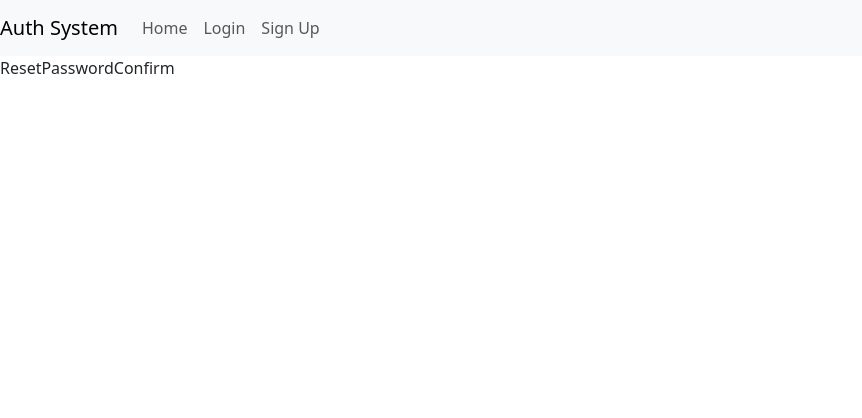
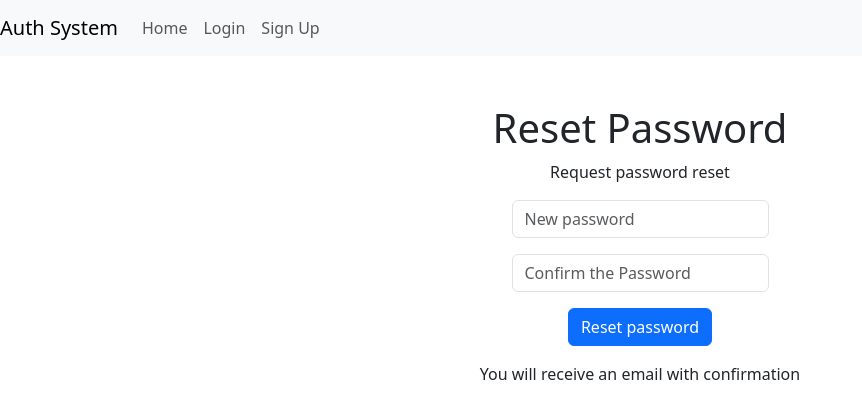
Before and after one commit to Brunowcst/frontauthsystem, a React (Create React App) app: page /password/reset/confirm/1/1 in a window 1280 px wide. Shown: the top 418 px of the page, without its empty margins (0-862 px from the left). Built offline with nearby package versions, Linux system fonts and the light colour scheme.

Commit message:
atualiza página de reset password confirm

```diff
--- a/src/containers/ResetPasswordConfirm.js
+++ b/src/containers/ResetPasswordConfirm.js
@@ -1,7 +1,76 @@
-import React from 'react'
+import React, { useState } from 'react';
+import { useNavigate, useParams } from 'react-router-dom';
+import { connect } from 'react-redux';
 
-export default function ResetPasswordConfirm() {
+import { reset_password_confirm } from '../actions/auth';
+
+const ResetPasswordConfirm = ({ reset_password_confirm }) => {
+
+  const navigate = useNavigate();
+  const params = useParams();
+
+  const [requestSend, setRequestSend] = useState(false)
+  const [formData, setFormData] = useState({
+    newpassword: '',
+    renewpassword: ''
+  })
+
+  const {newpassword, renewpassword} = formData
+
+  const onChange = e => {
+    setFormData({...formData, [e.target.name]: e.target.value})
+  }
+
+  const onSubmit = e => {
+    e.preventDefault()
+
+    const uid = params.uid
+    const token = params.token
+
+    if(newpassword === renewpassword) {
+      setRequestSend(true)
+      reset_password_confirm(uid, token, newpassword, renewpassword)
+    } else {
+      console.log('error linha 27')
+    }
+  }
+
+  if (requestSend) {
+    return navigate('/')
+  }
+
   return (
-    <div>ResetPasswordConfirm</div>
-  )
-}
+    <div className='container flex-column mt-5 d-flex align-items-center text-center'>
+      <h1>Reset Password</h1>
+      <p>Request password reset</p>
+      <form onSubmit={e => onSubmit(e)}>
+        <div className='form-group'>
+          <input
+            className='form-control mb-3'
+            type="password"
+            placeholder='New password'
+            name='newpassword'
+            value={newpassword}
+            onChange={e => onChange(e)}
+            required
+          />
+        </div>
+        <div className='form-group'>
+          <input
+            className='form-control mb-3'
+            type="password"
+            placeholder='Confirm the Password'
+            name='renewpassword'
+            value={renewpassword}
+            onChange={e => onChange(e)}
+            required
+          />
+        </div>
+        <button type='submit' className='btn btn-primary mx-auto d-flex'>Reset password</button>
+      </form>
+      <p className='mt-3'>You will receive an email with confirmation</p>
+    </div>
+  );
+};
+
+export default connect(null, { reset_password_confirm })(ResetPasswordConfirm);
```
